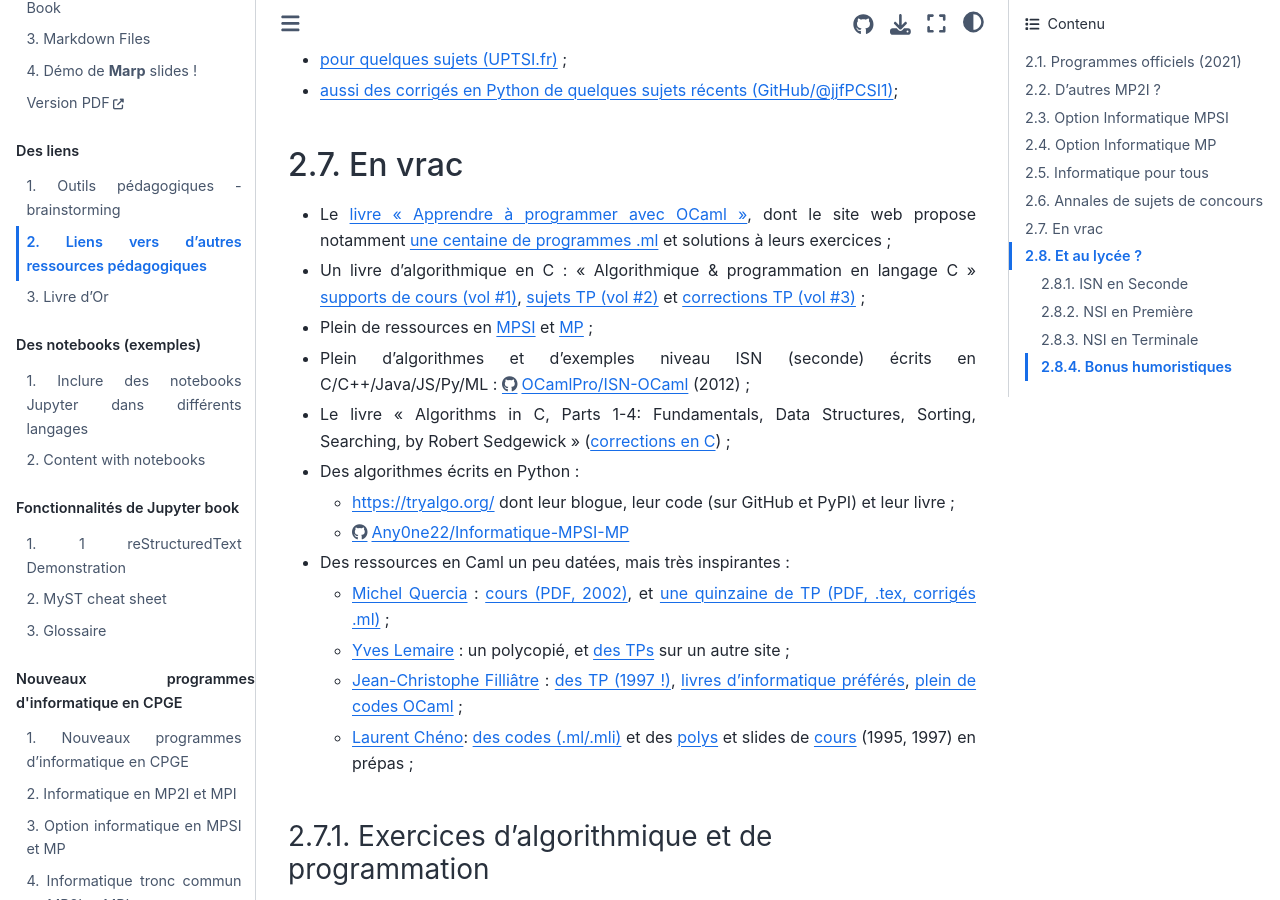
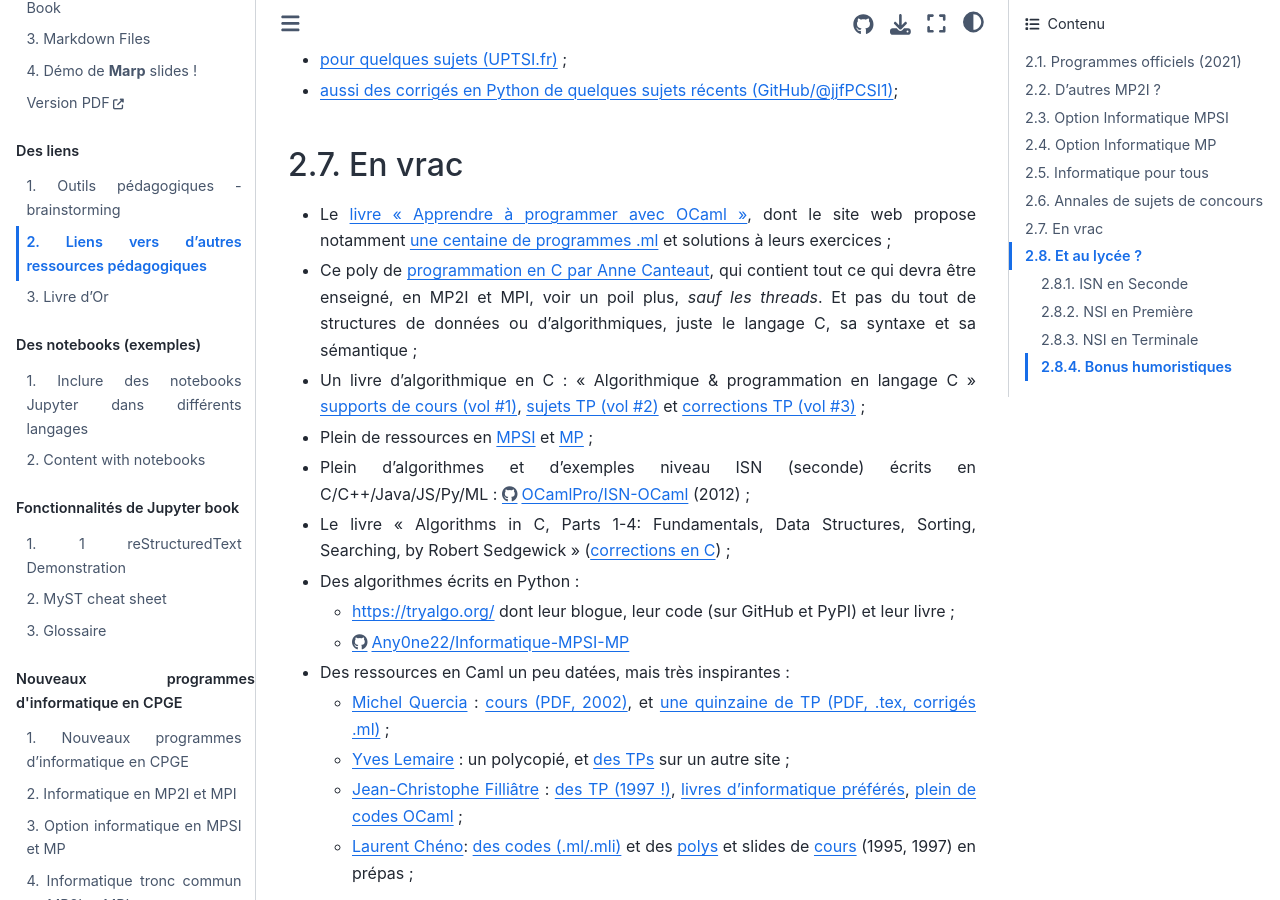
Before and after one commit to vincentxavier/Modele-de-livre-avec-Jupyter-Book, a Jupyter Book: the page built from Liens-autres-ressources-pedagogiques.md, in a window 1280 px wide and 900 px high, scrolled down 4068 px. Built offline with Jupyter Book 1.0.4 settings and Sphinx 7.4.7 and the Sphinx Book theme 1.1.4, drawn with Linux system fonts in a browser that asks for light colours; pages that are not in the unit, such as notebooks, are missing from menus; some of the changed text lies outside the part shown.

Commit message:
Ajout poly de C par Anne Canteaut
- https://www.rocq.inria.fr/secret/Anne.Canteaut/COURS_C/

```diff
--- a/Liens-autres-ressources-pedagogiques.md
+++ b/Liens-autres-ressources-pedagogiques.md
@@ -142,6 +142,7 @@
 ## En vrac
 
 - Le [livre « Apprendre à programmer avec OCaml »](http://programmer-avec-ocaml.lri.fr/), dont le site web propose notamment [une centaine de programmes .ml](http://programmer-avec-ocaml.lri.fr/code.html) et solutions à leurs exercices ;
+- Ce poly de [programmation en C par Anne Canteaut](https://www.rocq.inria.fr/secret/Anne.Canteaut/COURS_C/), qui contient tout ce qui devra être enseigné, en MP2I et MPI, voir un poil plus, *sauf les threads*. Et pas du tout de structures de données ou d'algorithmiques, juste le langage C, sa syntaxe et sa sémantique ;
 - Un livre d'algorithmique en C : « Algorithmique & programmation en langage C » [supports de cours (vol #1)](https://cel.archives-ouvertes.fr/cel-01176119), [sujets TP (vol #2)](https://cel.archives-ouvertes.fr/cel-01176120v1) et [corrections TP (vol #3)](https://cel.archives-ouvertes.fr/cel-01176120v1) ;
 
 - Plein de ressources en [MPSI](https://www.alloschool.com/course/informatique-mpsi) et [MP](https://www.alloschool.com/course/informatique-mp-1) ;
@@ -198,6 +199,8 @@
   - des centaines de vidéos complètes et très bien faites ;
   - [un livre entier, en accès libre et disponible à la vente aussi](https://github.com/exo7math/python1-exo7/blob/master/livre-python1.pdf) ;
 
+- Des ressources libres [Cours de NSI au Lycée François Mauriac @ Bordeaux](https://github.com/glassus/nsi), et de [SNT](https://github.com/glassus/snt).
+
 - TODO:
 
 ### NSI en Terminale
```
